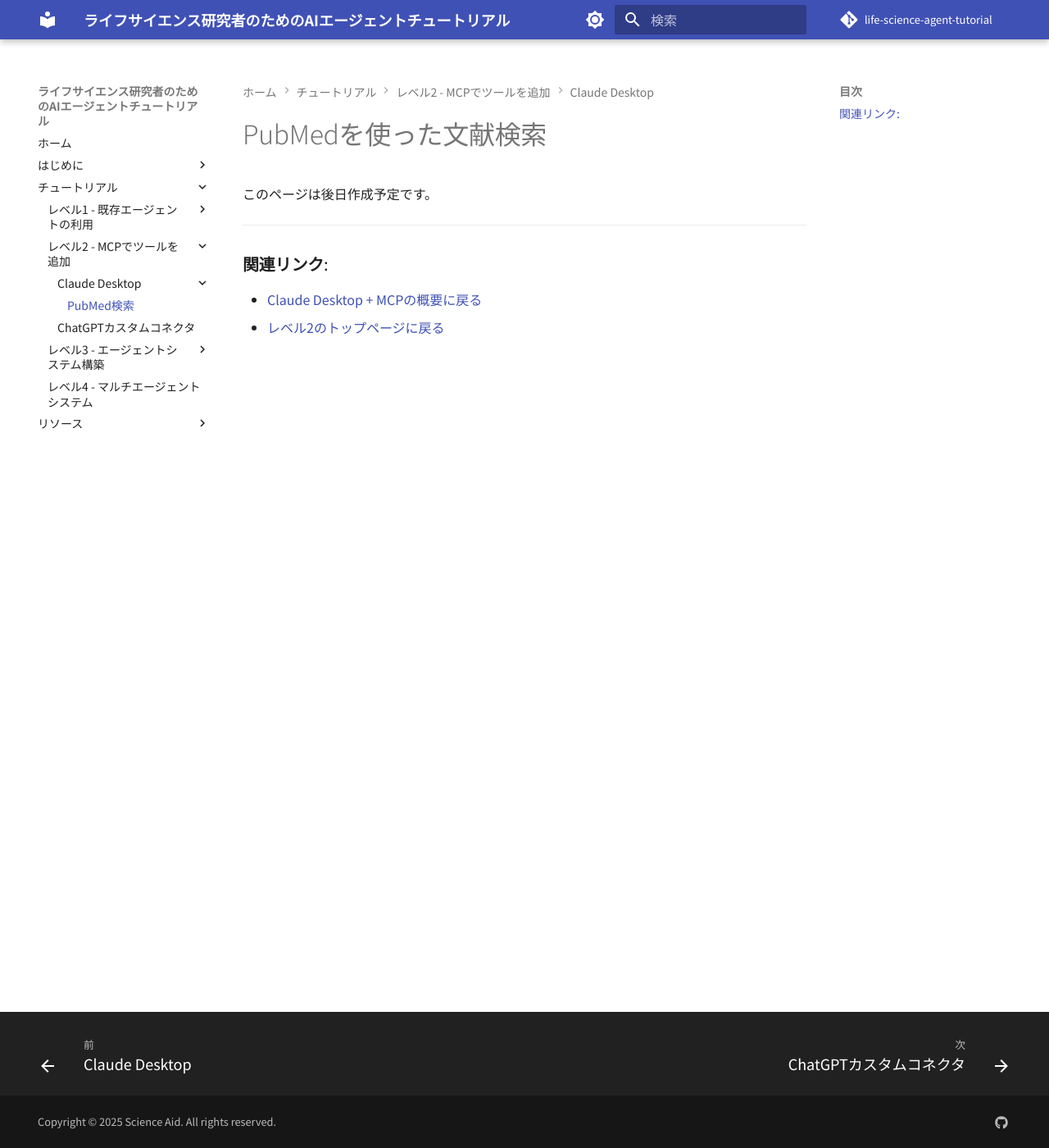
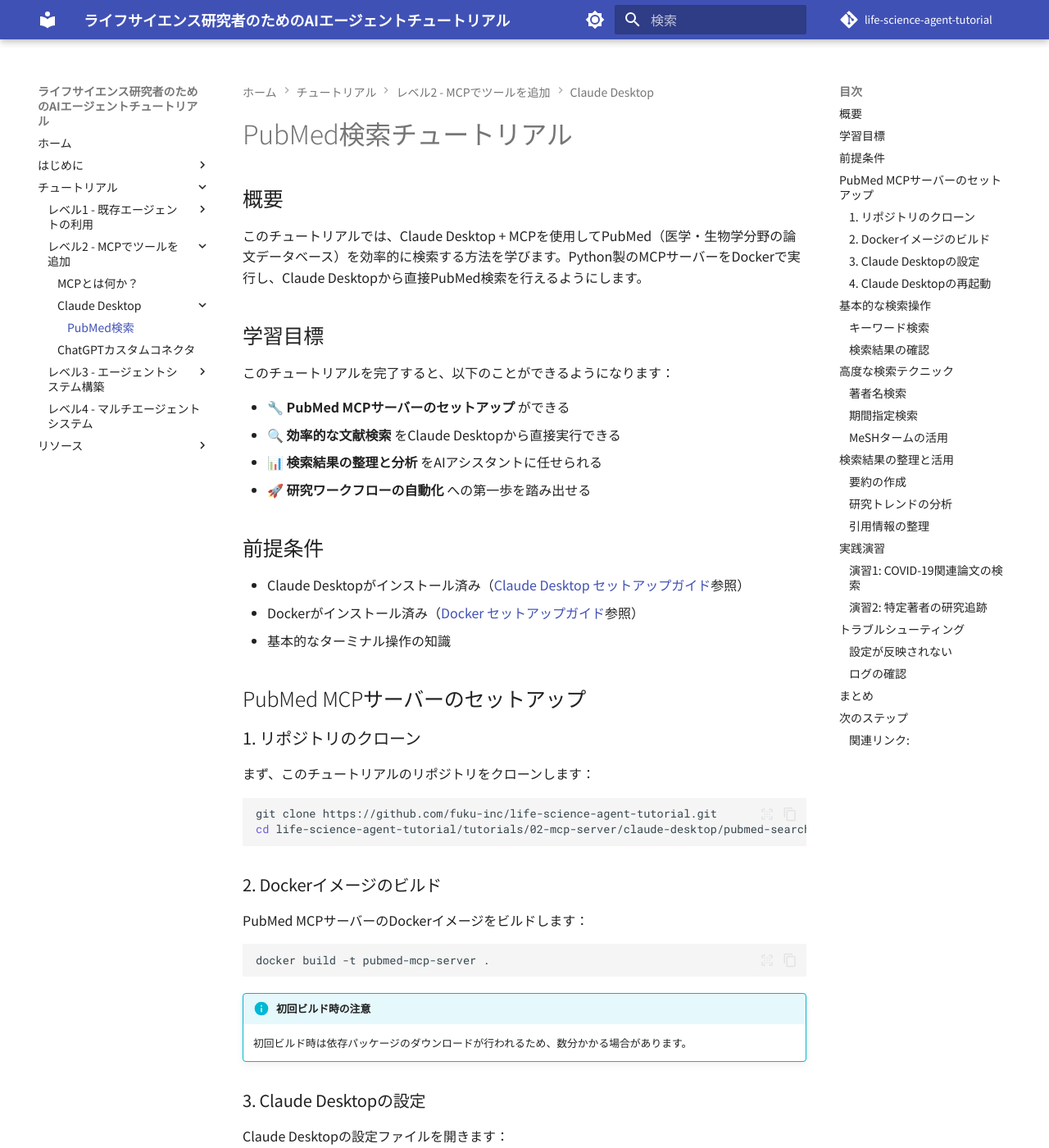
Before and after one commit to fuku-inc/life-science-agent-tutorial, an MkDocs documentation site: the page built from docs/tutorials/02-mcp-server/claude-desktop/pubmed-search.md, in a window 1280 px wide and 1400 px high. Shown: the whole window at 82% size. Built offline with MkDocs 1.6.1 and Material for MkDocs 9.7.7, drawn with Linux system fonts in a browser that asks for light colours; comment, search, counter and statistics services are not loaded; some of the changed text lies outside the part shown.

Commit message:
feat(mcp): add PubMed search MCP server tutorial
- Add comprehensive MCP explanation page
- Create PubMed search MCP server implementation
- Update Claude Desktop tutorial with PubMed example
- Remove outdated ChatGPT custom connector docs
- Update navigation structure in mkdocs.yml

🤖 Generated with [Claude Code](https://claude.ai/code)

Co-Authored-By: Claude <noreply@anthropic.com>

````diff
--- a/docs/tutorials/02-mcp-server/claude-desktop/pubmed-search.md
+++ b/docs/tutorials/02-mcp-server/claude-desktop/pubmed-search.md
@@ -1,10 +1,205 @@
-# PubMedを使った文献検索
+# PubMed検索チュートリアル
 
-このページは後日作成予定です。
+## 概要
+
+このチュートリアルでは、Claude Desktop + MCPを使用してPubMed（医学・生物学分野の論文データベース）を効率的に検索する方法を学びます。Python製のMCPサーバーをDockerで実行し、Claude Desktopから直接PubMed検索を行えるようにします。
+
+## 学習目標
+
+このチュートリアルを完了すると、以下のことができるようになります：
+
+- 🔧 **PubMed MCPサーバーのセットアップ** ができる
+- 🔍 **効率的な文献検索** をClaude Desktopから直接実行できる
+- 📊 **検索結果の整理と分析** をAIアシスタントに任せられる
+- 🚀 **研究ワークフローの自動化** への第一歩を踏み出せる
+
+## 前提条件
+
+- Claude Desktopがインストール済み（[Claude Desktop セットアップガイド](../../../getting-started/installation/claude-desktop.md)参照）
+- Dockerがインストール済み（[Docker セットアップガイド](../../../getting-started/installation/docker.md)参照）
+- 基本的なターミナル操作の知識
+
+## PubMed MCPサーバーのセットアップ
+
+### 1. リポジトリのクローン
+
+まず、このチュートリアルのリポジトリをクローンします：
+
+```bash
+git clone https://github.com/fuku-inc/life-science-agent-tutorial.git
+cd life-science-agent-tutorial/tutorials/02-mcp-server/claude-desktop/pubmed-search
+```
+
+### 2. Dockerイメージのビルド
+
+PubMed MCPサーバーのDockerイメージをビルドします：
+
+```bash
+docker build -t pubmed-mcp-server .
+```
+
+!!! info "初回ビルド時の注意"
+    初回ビルド時は依存パッケージのダウンロードが行われるため、数分かかる場合があります。
+
+### 3. Claude Desktopの設定
+
+Claude Desktopの設定ファイルを開きます：
+
+=== "macOS"
+    ```bash
+    open ~/Library/Application\ Support/Claude/claude_desktop_config.json
+    ```
+
+=== "Windows"
+    ```
+    %APPDATA%\Claude\claude_desktop_config.json
+    ```
+
+設定ファイルの `mcpServers` セクションに以下の設定を追加します：
+
+!!! warning "既存の設定を保持する"
+    すでに他のMCPサーバーの設定がある場合は、既存の設定を削除せずに、`pubmed` の設定を追加してください。
+
+```json
+{
+  "mcpServers": {
+    // 既存の設定があればそのまま残す
+    "pubmed": {
+      "command": "docker",
+      "args": [
+        "run",
+        "-i",
+        "--rm",
+        "pubmed-mcp-server"
+      ],
+      "env": {}
+    }
+  }
+}
+```
+
+
+### 4. Claude Desktopの再起動
+
+設定を反映させるため、Claude Desktopを再起動します。
+
+## 基本的な検索操作
+
+### キーワード検索
+
+Claude Desktopで以下のように入力してみましょう：
+
+```
+COVID-19のmRNAワクチンに関する2023年以降の論文を5件検索してください
+```
+
+MCPサーバーが自動的にPubMedにアクセスし、検索結果を返します。
+
+### 検索結果の確認
+
+検索結果には以下の情報が含まれます：
+
+- 論文タイトル
+- 著者リスト
+- 掲載誌名
+- 出版年
+- PMID（PubMed ID）
+- アブストラクト（要約）
+
+## 高度な検索テクニック
+
+### 著者名検索
+
+特定の著者の論文を検索：
+
+```
+山中伸弥の最新の論文を10件検索してください
+```
+
+### 期間指定検索
+
+特定期間の論文を検索：
+
+```
+2022年から2024年の間に発表されたCRISPR技術に関する論文を検索してください
+```
+
+### MeSHタームの活用
+
+MeSH（Medical Subject Headings）を使った精密検索：
+
+```
+MeSHターム "Diabetes Mellitus, Type 2" を使って糖尿病の最新治療法に関する論文を検索してください
+```
+
+## 検索結果の整理と活用
+
+### 要約の作成
+
+```
+検索した論文の主要な発見を箇条書きでまとめてください
+```
+
+### 研究トレンドの分析
+
+```
+検索結果から、この分野の研究トレンドを分析してください
+```
+
+### 引用情報の整理
+
+```
+検索した論文の引用情報をAPA形式でリストアップしてください
+```
+
+## 実践演習
+
+### 演習1: COVID-19関連論文の検索
+
+以下の課題に取り組んでみましょう：
+
+1. COVID-19の長期後遺症（Long COVID）に関する最新の総説論文を5件検索
+2. 検索結果から主要な症状と治療法をまとめる
+3. 今後の研究課題を3つ挙げる
+
+### 演習2: 特定著者の研究追跡
+
+1. あなたの研究分野の著名な研究者を1人選ぶ
+2. その研究者の過去3年間の論文を検索
+3. 研究の変遷や新しい方向性を分析
+
+## トラブルシューティング
+
+#### 設定が反映されない
+
+1. Claude Desktopを完全に終了（メニューから「Quit」を選択）
+2. 設定ファイルのJSON構文を確認
+3. Claude Desktopを再起動
+
+### ログの確認
+
+問題が解決しない場合は、Claude Desktopのログを確認してください。MCPサーバーのエラーメッセージがそこに表示されます。
+
+## まとめ
+
+このチュートリアルでは、以下のことを学びました：
+
+- ✅ PubMed MCPサーバーのDocker環境での構築
+- ✅ Claude Desktopとの連携設定
+- ✅ 効率的な文献検索の実践
+- ✅ 検索結果の整理と活用方法
+
+これらのスキルを活用することで、研究に必要な文献調査の時間を大幅に短縮できます。
+
+## 次のステップ
+
+- 他のデータベース（UniProt、ChEMBL）のMCPサーバーも試してみる
+- 複数のMCPサーバーを組み合わせて使用する
+- 独自のMCPサーバーを開発する（[レベル3](../../../03-build-agents/index.md)へ）
 
 ---
 
 ### **関連リンク**:
 
-- [Claude Desktop + MCPの概要に戻る](index.md)
-- [レベル2のトップページに戻る](../index.md)
+- [Claude Desktopの基本に戻る](index.md)
+- [他のMCPサーバーチュートリアルを見る](../index.md#学習内容)
--- a/mkdocs.yml
+++ b/mkdocs.yml
@@ -112,6 +112,7 @@ nav:
               - tutorials/01-try-agents/chatgpt/index.md
       - レベル2 - MCPでツールを追加:
           - tutorials/02-mcp-server/index.md
+          - MCPとは何か？: tutorials/02-mcp-server/what-is-mcp.md
           - Claude Desktop:
               - tutorials/02-mcp-server/claude-desktop/index.md
               - PubMed検索: tutorials/02-mcp-server/claude-desktop/pubmed-search.md
````
Also changed, not shown: docs/tutorials/02-mcp-server/chatgpt-custom.md (deleted, +0 -12 lines), docs/tutorials/02-mcp-server/claude-desktop/index.md (+1 -1 lines), docs/tutorials/02-mcp-server/index.md (+15 -12 lines), docs/tutorials/02-mcp-server/what-is-mcp.md (added, +131 -0 lines), tutorials/02-mcp-server/claude-desktop/pubmed-search/README.md (added, +75 -0 lines), 2 other files.
